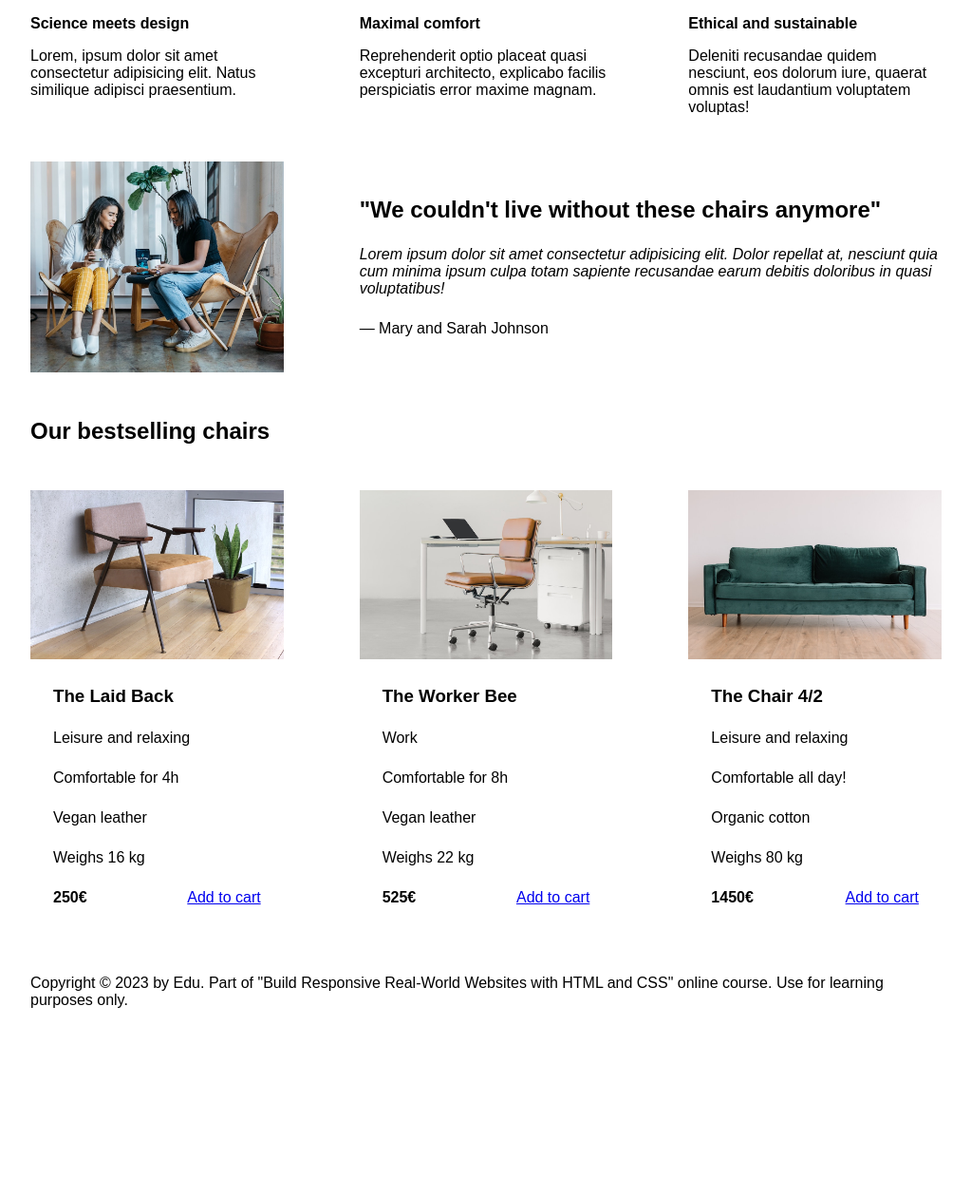
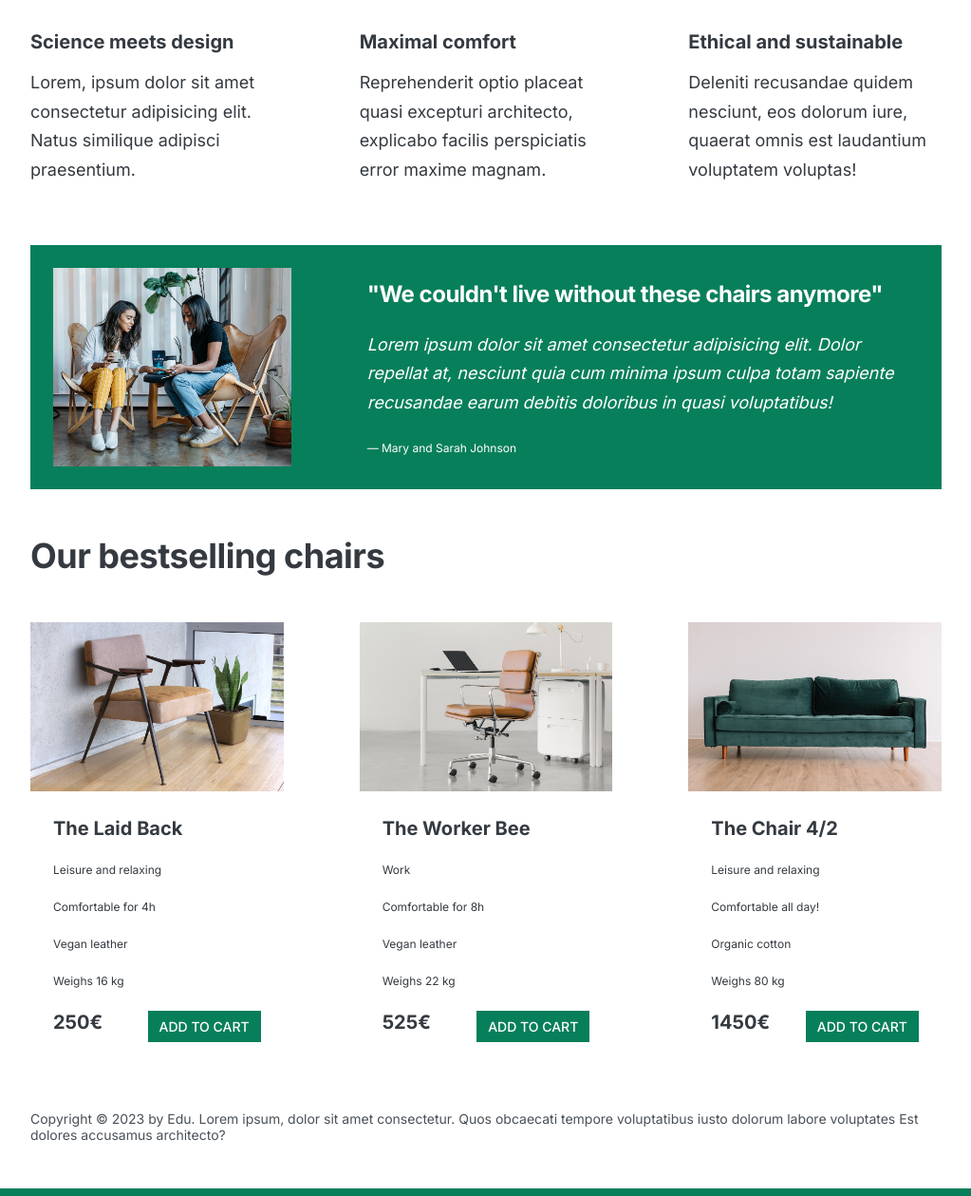
Before and after one commit to tomaspa-dev/ex1-furniture-store, a plain HTML site: page index.html in a window 1280 px wide. Shown: the part 596-1855 px from the top of the page at 95% size, without its empty margins (128-1151 px from the left). Before the commit the page ends 1706 px from the top, so only its background shows below. Drawn offline with Linux system fonts and the light colour scheme.

Commit message:
update colors and font style
adding font style, colors to website

```diff
--- a/index.html
+++ b/index.html
@@ -4,7 +4,9 @@
     <meta charset="UTF-8" />
     <meta http-equiv="X-UA-Compatible" content="IE=edge" />
     <meta name="viewport" content="width=device-width, initial-scale=1.0" />
-
+    <link rel="preconnect" href="https://fonts.googleapis.com">
+    <link rel="preconnect" href="https://fonts.gstatic.com" crossorigin>
+    <link href="https://fonts.googleapis.com/css2?family=Inter:wght@400;500;700&display=swap" rel="stylesheet">
     <link rel="stylesheet" href="style.css" />
     <title>Lisbon Chair Shop</title>
   </head>
@@ -153,9 +155,9 @@
       </section>
 
       <footer>
-        Copyright &copy; 2023 by Edu. Part of "Build Responsive
-        Real-World Websites with HTML and CSS" online course. Use for learning
-        purposes only.
+        Copyright &copy; 2023 by Edu. Lorem ipsum, dolor sit amet consectetur.
+        Quos obcaecati tempore voluptatibus iusto dolorum labore voluptates
+        Est dolores accusamus architecto?
       </footer>
     </div>
   </body>
--- a/style.css
+++ b/style.css
@@ -5,6 +5,12 @@ SPACING SYSTEM (px)
 FONT SIZE SYSTEM (px)
 10 / 12 / 14 / 16 / 18 / 20 / 24 / 30 / 36 / 44 / 52 / 62 / 74 / 86 / 98
 */
+
+/*
+MAIN COLOR: #087f5b
+GREY COLOR: #343a40
+*/
+
 
 * {
   margin: 0;
@@ -16,7 +22,9 @@ FONT SIZE SYSTEM (px)
 /* GENERAL STYLES */
 /* ------------------------ */
 body {
-  font-family: sans-serif;
+  font-family: "Inter", sans-serif;
+  color: #343a40;
+  border-bottom: 8px solid #087f5b;
 }
 
 .container {
@@ -27,16 +35,44 @@ body {
 header,
 section {
   margin-bottom: 48px;
+  font-size: 12px;
 }
 
 h2 {
+  /* 24 / 30 / 36 */
   margin-bottom: 48px;
+  font-size: 36px;
+  letter-spacing: -0.5px;
 }
 
 .grid-3-cols {
   display: grid;
   grid-template-columns: repeat(3, 1fr);
   column-gap: 80px;
+}
+
+.btn:link, .btn:visited {
+  background-color: #087f5b;
+  color: #fff;
+  text-decoration: none;
+  text-transform: uppercase;
+  font-weight: 500;
+
+  display: inline-block;
+}
+
+.btn:hover, .btn:active {
+  background-color: #099268;
+}
+
+.btn--big {
+  font-size: 18px;
+  padding: 16px 32px;
+}
+
+.btn--small {
+  font-size: 14px;
+  padding: 8px 12px;
 }
 
 /* ------------------------ */
@@ -56,11 +92,17 @@ header {
 }
 
 h1 {
+  /* 44 / 52 / 62 */
+  font-size: 44px;
   margin-bottom: 24px;
+  line-height: 1.1;
+  letter-spacing: -1px;
 }
 
 .header-text {
   margin-bottom: 24px;
+  font-size: 18px;
+  line-height: 1.7;
 }
 
 img {
@@ -72,14 +114,23 @@ img {
 }
 
 .features-title {
+  /* 18 / 20 / 24 */
   margin-bottom: 16px;
+  font-size: 20px;
 }
 
 .features-text {
+  /* 14 / 16 / 18 / 20 */
+  margin-bottom: 16px;
+  font-size: 18px;
+  line-height: 1.7;
 }
 
 /* TESTIMONIAL */
 .testimonial-section {
+  background-color: #087f5b;
+  color: #fff;
+  padding: 24px;
 }
 
 .testimonial-box {
@@ -88,12 +139,18 @@ img {
 }
 
 .testimonial-box h2 {
+  /* 20 / 24 / 30 */
   margin-bottom: 24px;
+  font-size: 24px;
+  /* line-height: 1.1;
+  letter-spacing: -0.5px; */
 }
 
 .testimonial-text {
   font-style: italic;
   margin-bottom: 24px;
+  font-size: 18px;
+  line-height: 1.7;
 }
 
 /* CHAIRS */
@@ -102,7 +159,9 @@ img {
 }
 
 h3 {
+  /* 18 / 20 / 24 */
   margin-bottom: 24px;
+  font-size: 20px;
 }
 
 .chair-details {
@@ -127,8 +186,12 @@ h3 {
 .chair-price {
   display: flex;
   justify-content: space-between;
+  font-size: 20px;
 }
 
 footer {
+  /* 10 / 12 / 14 / 16 / 18 / 20 */
   margin-bottom: 48px;
+  font-size: 14px;
+  color: #495057;
 }
```
